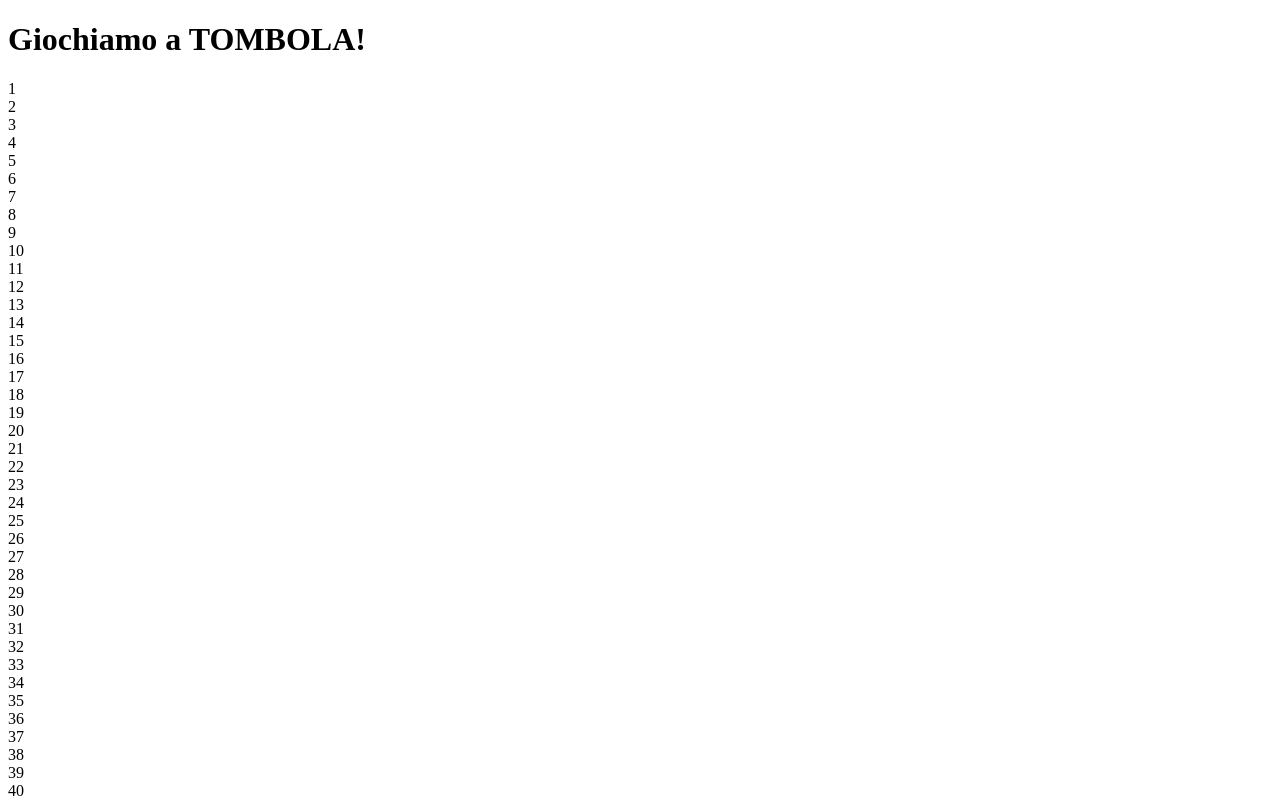
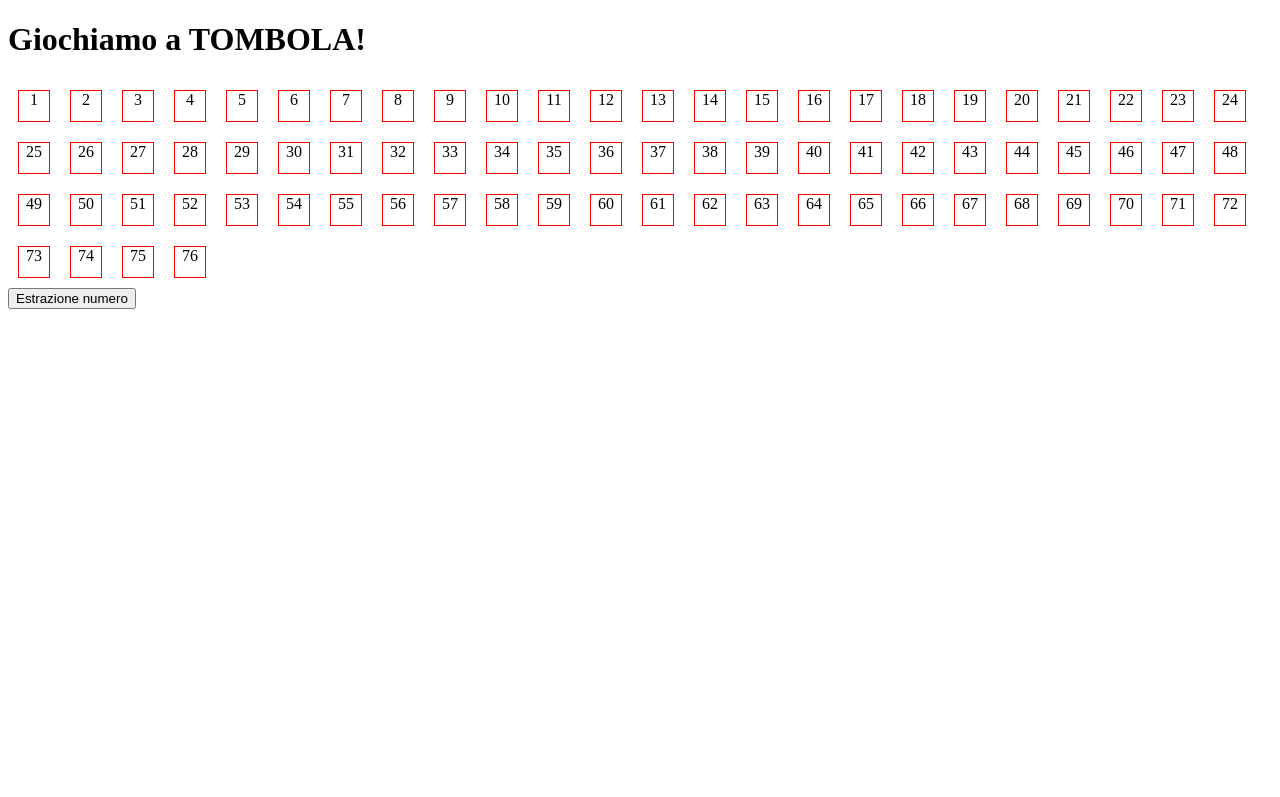
Before and after one commit to muntrita/13.07.2023, a plain HTML site: page index.html in a window 1280 px wide. Shown: the top 797 px of the page. Drawn offline with Linux system fonts and the light colour scheme.

Commit message:
compito.pt2

```diff
--- a/file.js
+++ b/file.js
@@ -1,18 +1,29 @@
 /*1.creare una funzione con dentro un loop che inizia con uno e finisce con 76*/
-
+const tabella = document.getElementsByClassName("tabellone")[0];
 const generateCell = function () {
-  const cell = document.querySelector(".cella");
   for (let i = 0; i < 76; i++) {
-    cell.innerHTML += `<div class='cella'>${i + 1}</div>`;
+    const cella = document.createElement("div");
+    cella.classList.add(`${i + 1}`);
+    cella.classList.add("cella");
+    cella.innerText = `${i + 1}`;
+    tabella.appendChild(cella);
   }
 };
 generateCell();
 
-const generaNumeri = function () {
+/*const generaNumeri = function (event) {
   const arr = [];
   for (let i = 0; i < 76; i++) {
     arr.push(i + 1);
   }
   return arr;
+};*/
+
+const generaNumeriRandom = function (generaEvent) {
+  const numeri = Math.floor(Math.random() * 76 + 1);
+  const numeri2 = parseInt(numeri) - 0;
+  const esciCella = document.getElementsByClassName(`${numeri2}`)[0];
+  esciCella.classList.add("numeroUscito");
+  console.log(esciCella);
+  return numeri2;
 };
-/*2.crea un bottono che riesca a selezionare un numero randon da 1 a 76 */
--- a/index.html
+++ b/index.html
@@ -4,11 +4,12 @@
     <meta charset="UTF-8" />
     <meta name="viewport" content="width=device-width, initial-scale=1.0" />
     <title>Document</title>
+    <link rel="stylesheet" href="./style.css" />
   </head>
   <body>
     <h1 class="tombola">Giochiamo a TOMBOLA!</h1>
-    <div class="cella"></div>
-    <button id="buttone">Estrazione numero</button>
+    <div class="tabellone"></div>
+    <button id="buttone" onclick="generaNumeriRandom (event)">Estrazione numero</button>
     <script src="./file.js"></script>
   </body>
 </html>
--- /dev/null
+++ b/style.css
@@ -0,0 +1,14 @@
+.cella {
+  border: solid 1px red;
+  width: 30px;
+  height: 30px;
+  margin: 10px;
+  text-align: center;
+}
+.tabellone {
+  display: flex;
+  flex-wrap: wrap;
+}
+.numeroUscito {
+  background-color: yellow;
+}
```
